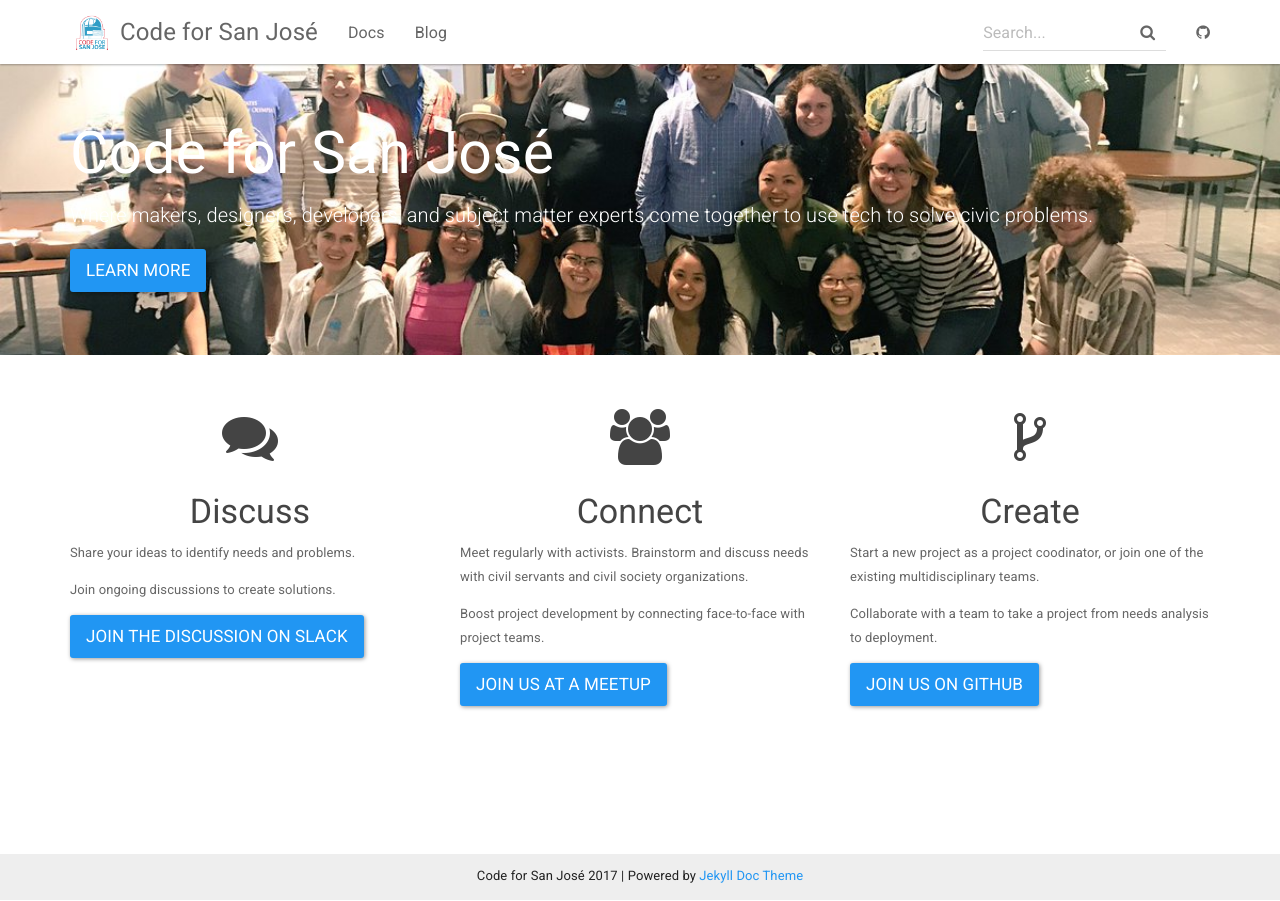
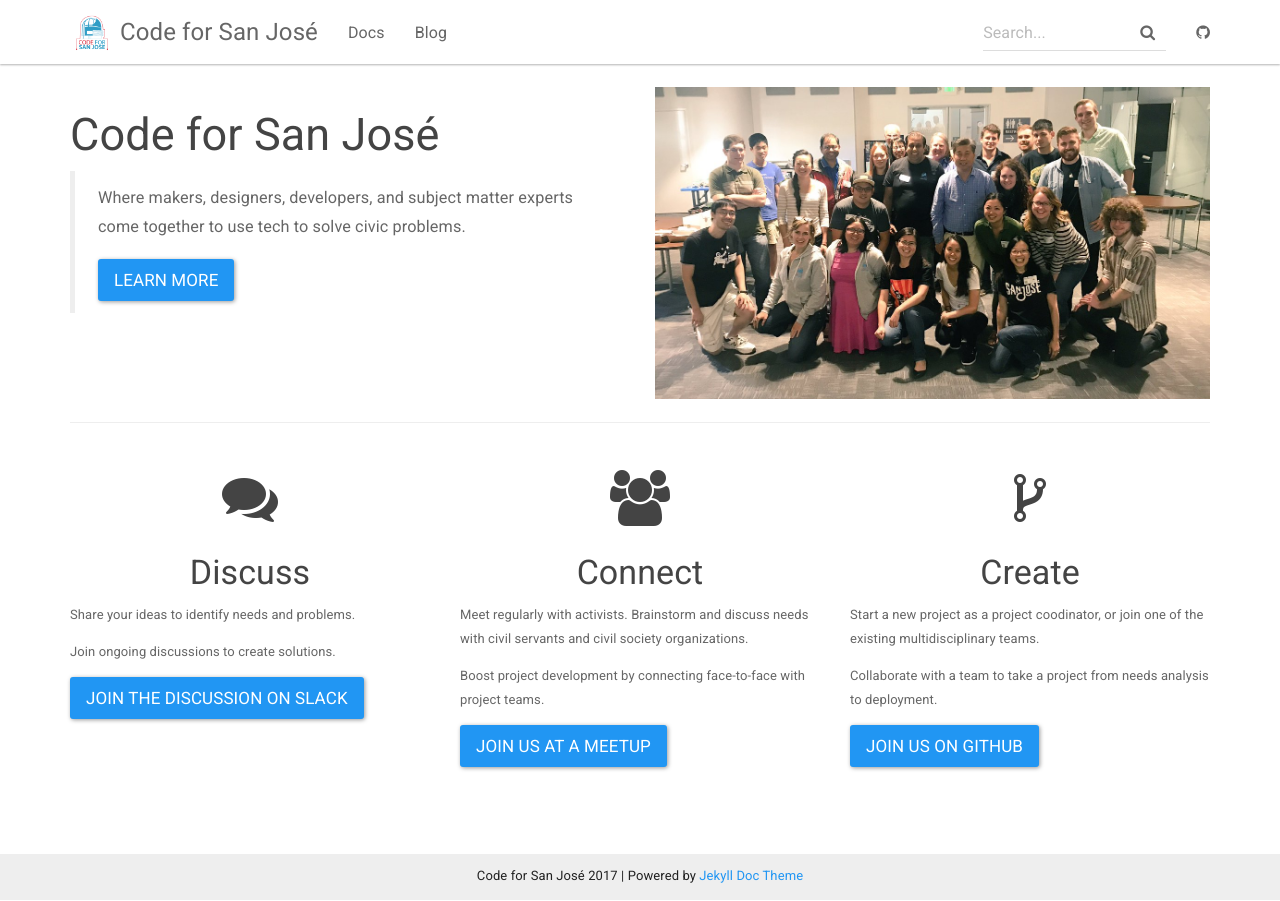
Before and after one commit to codeforsanjose/codeforsanjose.github.io, a Jekyll site: the page built from index.html, in a window 1280 px wide. Built offline with Jekyll 4.4.1, drawn with Linux system fonts in a browser that asks for light colours; nearby versions of some CDN libraries.

Commit message:
update layout

```diff
--- a/index.html
+++ b/index.html
@@ -1,17 +1,22 @@
 ---
 layout: default
 ---
+<div class="container">
+  <div class="row">
+        <div class="col-md-6">
+          <h2>Code for San José</h2>
+          <blockquote>
+            <p>Where makers, designers, developers, and subject matter experts come together to use tech to solve civic problems.</p>
+            <p><a class="btn btn-primary btn-lg" href="{{ "/docs/home/" | prepend: site.baseurl }}" role="button">Learn more</a></p>
+    </di
+          </blockquote>
+        </div>
+        <div class="col-md-6">
+          <img src="img/bg.jpg" alt="Team Photo at National Day of Civic Hacking 2017" class="img-responsive">
+        </div>
+    </div>
 
-<div class="header-container jumbotron">
-    <div class="container">
-        <h1>Code for San José</h1>
-        <p>Where makers, designers, developers, and subject matter experts come together to use tech to solve civic problems.</p>
-        <p><a class="btn btn-primary btn-lg" href="{{ "/docs/home/" | prepend: site.baseurl }}" role="button">Learn more</a></p>
-    </div>
-</div>
-
-
-<div class="container">
+    <hr>
     <div class="row">
         <div class="col-sm-4">
             <h1 class="text-center"><i class="fa fa-comments" aria-hidden="true"></i></h1>
```
